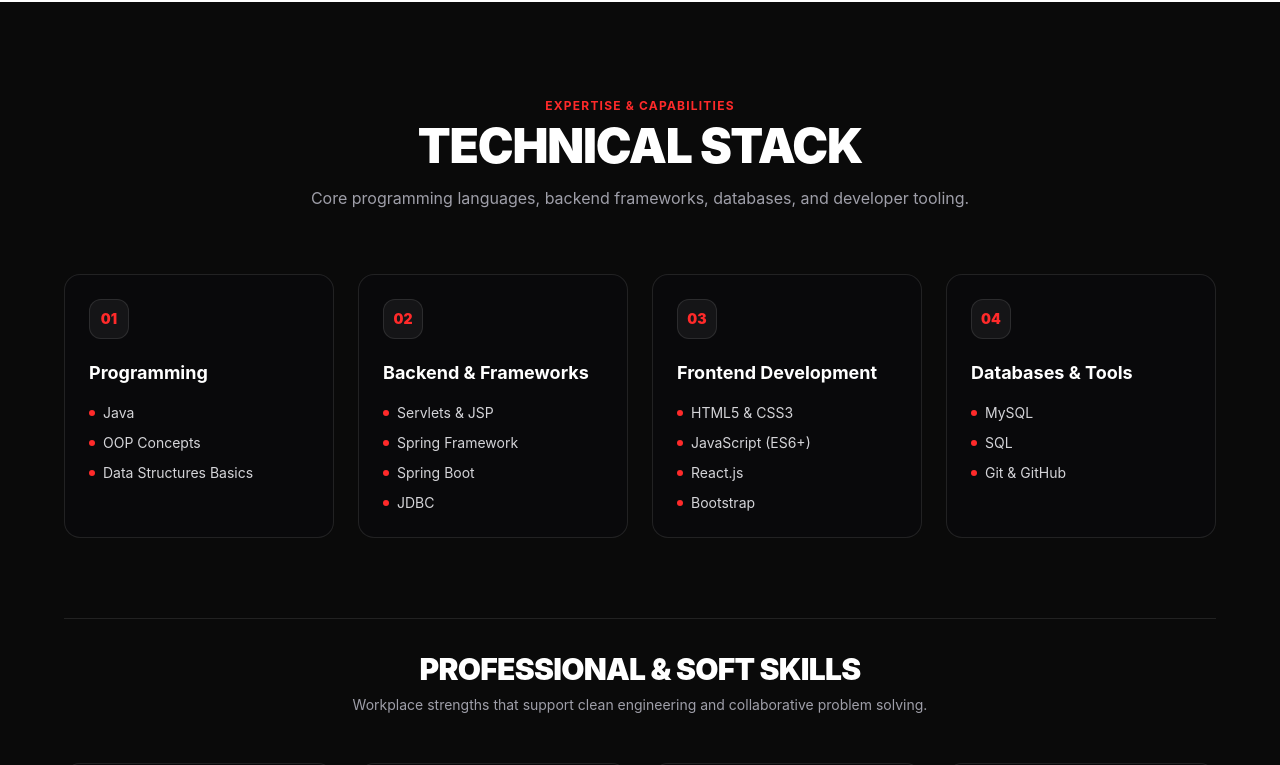
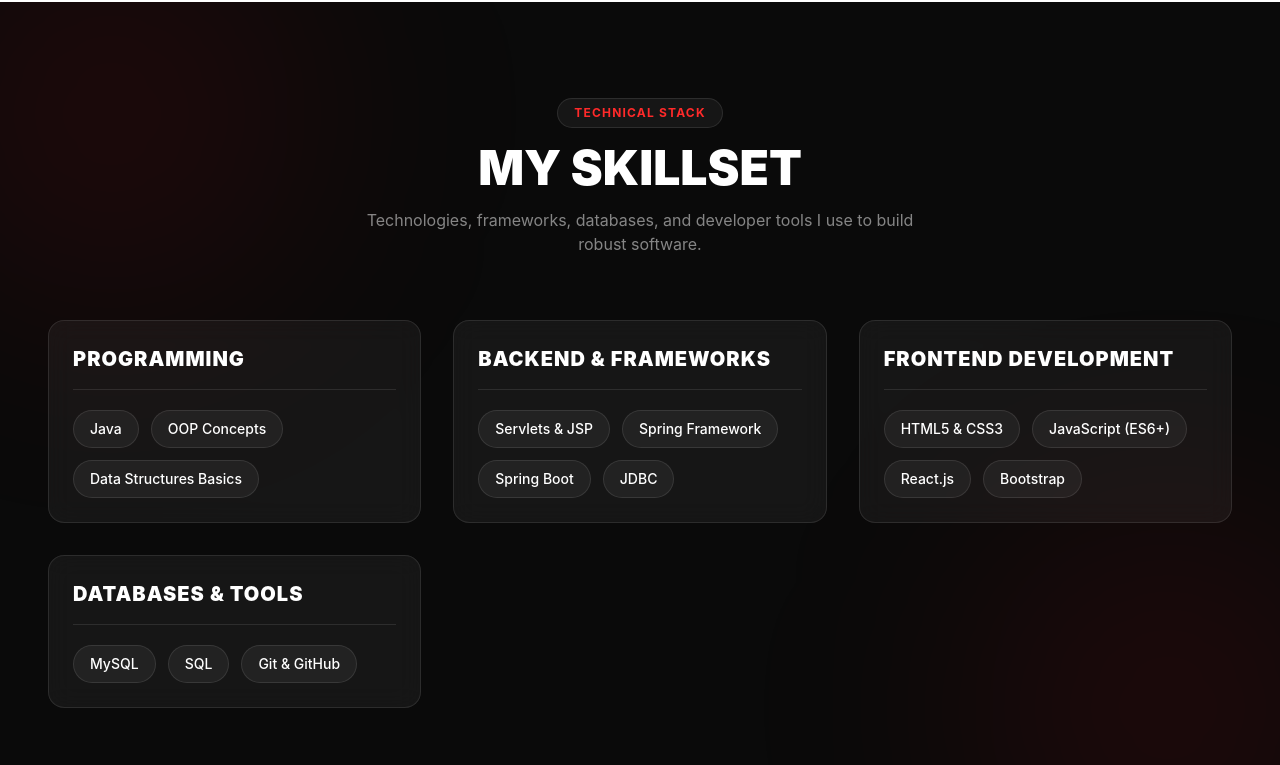
Before and after one commit to darshank242006-ai/Portfolio, a React (Vite) app: page / in a window 1280 px wide. Shown: the part 1465-2230 px from the top of the page. Built offline with nearby package versions, Linux system fonts and the light colour scheme; no server answers.

Commit message:
Implement TechnicalSkills component with SkillBadge and SkillCard components

```diff
--- a/src/App.jsx
+++ b/src/App.jsx
@@ -5,7 +5,7 @@ import 'aos/dist/aos.css'
 import Navbar from './components/Navbar'
 import Hero from './components/Hero'
 import About from './components/About'
-import Skills from './components/Skills'
+import TechnicalSkills from './components/TechnicalSkills'
 import Process from './components/Process'
 import Projects from './components/Projects'
 import Experience from './components/Experience'
@@ -27,7 +27,7 @@ export default function App() {
       <main>
         <Hero />
         <About />
-        <Skills />
+        <TechnicalSkills />
         <Process />
         <Projects />
         <Experience />
--- /dev/null
+++ b/src/components/TechnicalSkills.jsx
@@ -0,0 +1,67 @@
+import { technicalSkills } from '../data/portfolioData'
+
+export function SkillBadge({ name }) {
+  return (
+    <span className="inline-flex items-center rounded-full px-4 py-2 bg-white/5 border border-white/10 text-white text-sm font-medium hover:bg-red-600/20 transition-all duration-300">
+      {name}
+    </span>
+  )
+}
+
+export function SkillCard({ category, index }) {
+  return (
+    <div
+      data-aos="fade-up"
+      data-aos-delay={index * 100}
+      className="bg-white/5 backdrop-blur-md border border-white/10 rounded-2xl p-6 hover:scale-[1.02] hover:border-red-500/30 hover:shadow-[0_0_25px_rgba(239,68,68,0.2)] transition-all duration-300 flex flex-col"
+    >
+      <h3 className="text-xl font-black uppercase text-white tracking-wider border-b border-white/10 pb-4 mb-5">
+        {category.title}
+      </h3>
+      <div className="flex flex-wrap gap-3">
+        {category.skills.map((skill) => (
+          <SkillBadge key={skill.name} name={skill.name} />
+        ))}
+      </div>
+    </div>
+  )
+}
+
+export default function TechnicalSkills() {
+  return (
+    <section
+      id="skills"
+      className="bg-[#0a0a0a] pt-24 pb-28 px-6 md:px-12 relative overflow-hidden"
+    >
+      {/* Two blurred red circles in the background */}
+      <div className="absolute -top-20 -left-20 w-96 h-96 bg-red-600/10 rounded-full blur-[120px] pointer-events-none" />
+      <div className="absolute -bottom-20 -right-20 w-96 h-96 bg-red-600/10 rounded-full blur-[120px] pointer-events-none" />
+
+      <div className="max-w-7xl mx-auto relative z-10">
+        {/* Header (Centered) */}
+        <div data-aos="fade-up" className="text-center max-w-2xl mx-auto mb-16">
+          <span className="inline-block px-4 py-1.5 rounded-full border border-white/10 bg-white/5 text-xs font-bold uppercase tracking-widest text-[#ff2a2a] mb-4">
+            Technical Stack
+          </span>
+          <h2 className="text-4xl md:text-5xl font-black text-white uppercase mb-4">
+            My Skillset
+          </h2>
+          <p className="text-white/50 text-sm md:text-base max-w-xl mx-auto">
+            Technologies, frameworks, databases, and developer tools I use to build robust software.
+          </p>
+        </div>
+
+        {/* Categories Grid */}
+        <div className="grid grid-cols-1 md:grid-cols-2 lg:grid-cols-3 gap-6 md:gap-8">
+          {technicalSkills.categories.map((category, index) => (
+            <SkillCard
+              key={category.title}
+              category={category}
+              index={index}
+            />
+          ))}
+        </div>
+      </div>
+    </section>
+  )
+}
```
